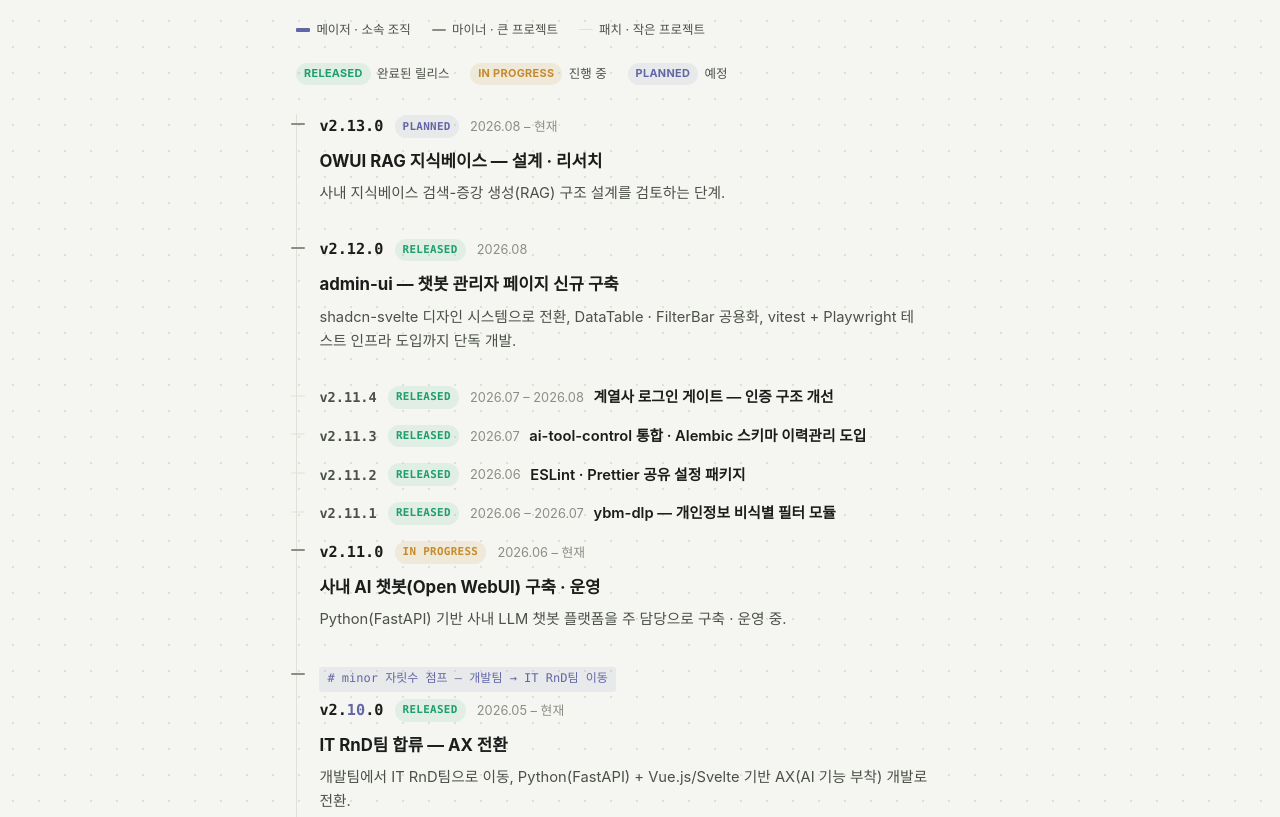
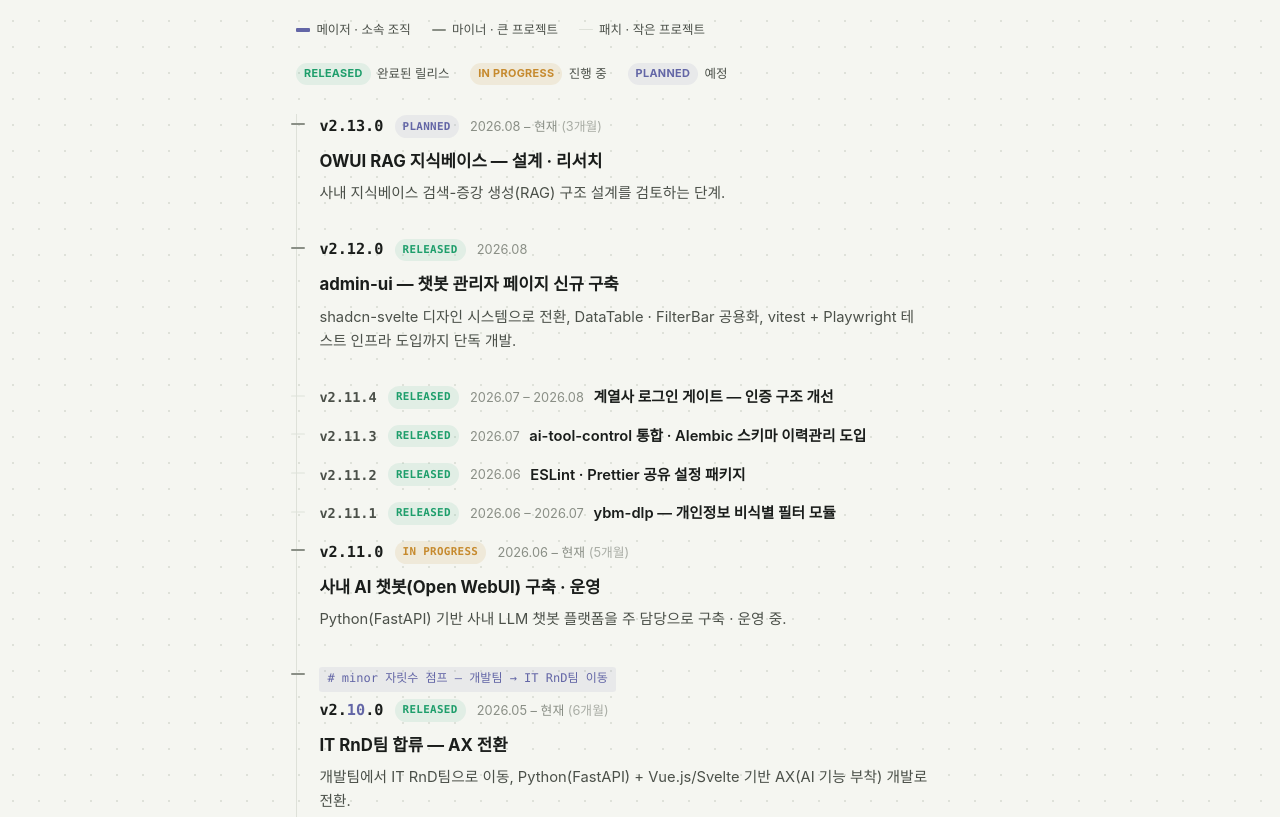
Before and after one commit to roto1212/my-profile-site, a plain HTML site: page index.html in a window 1280 px wide. Shown: the part 2722-3539 px from the top of the page. Drawn offline with Linux system fonts and the light colour scheme; a web font is replaced by a local one.

Commit message:
update: 진행 중 기간 경과 표시 추가, 현재 회사 입사일 2022-03-21로 수정
Co-Authored-By: Claude Sonnet 5.5 <noreply@anthropic.com>

```diff
--- a/script.js
+++ b/script.js
@@ -10,7 +10,7 @@
 
     /* ---------- live tenure stats ---------- */
     const CAREER_START = new Date(2021, 1, 1); // 2021-02, 웹비즈크리에이티브 입사
-    const CURRENT_START = new Date(2022, 2, 19); // 2022-03-19, YBM넷 입사(전 회사 퇴사일 기준, 공백 거의 없음)
+    const CURRENT_START = new Date(2022, 2, 21); // 2022-03-21, YBM넷 입사
 
     function formatTenure(start, end) {
         let years = end.getFullYear() - start.getFullYear();
@@ -29,6 +29,36 @@
         const currentEl = document.getElementById("stat-current");
         if (totalEl) totalEl.textContent = formatTenure(CAREER_START, now);
         if (currentEl) currentEl.textContent = formatTenure(CURRENT_START, now);
+    }
+
+    /* ---------- ongoing period durations ("– 현재" / "– present") ---------- */
+    const ONGOING_RE = /^(\d{4})\.(\d{2})\s*[–-]\s*(현재|present)$/;
+
+    function formatMonths(total) {
+        if (total < 1) return "1개월 미만";
+        const years = Math.floor(total / 12);
+        const months = total % 12;
+        const parts = [];
+        if (years) parts.push(years + "년");
+        if (months) parts.push(months + "개월");
+        return parts.join(" ");
+    }
+
+    function renderOngoingPeriods() {
+        const now = new Date();
+        const nowIdx = now.getFullYear() * 12 + now.getMonth();
+        document
+            .querySelectorAll(".log-head time, .period")
+            .forEach(function (el) {
+                const m = ONGOING_RE.exec(el.textContent.trim());
+                if (!m) return;
+                const total = nowIdx - (Number(m[1]) * 12 + Number(m[2]) - 1);
+                if (total < 0) return; // 아직 시작 전
+                const span = document.createElement("span");
+                span.className = "period-elapsed";
+                span.textContent = " (" + formatMonths(total) + ")";
+                el.appendChild(span);
+            });
     }
 
     /* ---------- build date footer ---------- */
@@ -229,6 +259,7 @@
 
     document.addEventListener("DOMContentLoaded", function () {
         renderTenure();
+        renderOngoingPeriods();
         renderBuildDate();
         initCopyButton();
         initRepoToggles();
--- a/style.css
+++ b/style.css
@@ -879,3 +879,8 @@ footer.contact {
         display: none;
     }
 }
+
+.period-elapsed {
+    opacity: 0.7;
+    white-space: nowrap;
+}
```
